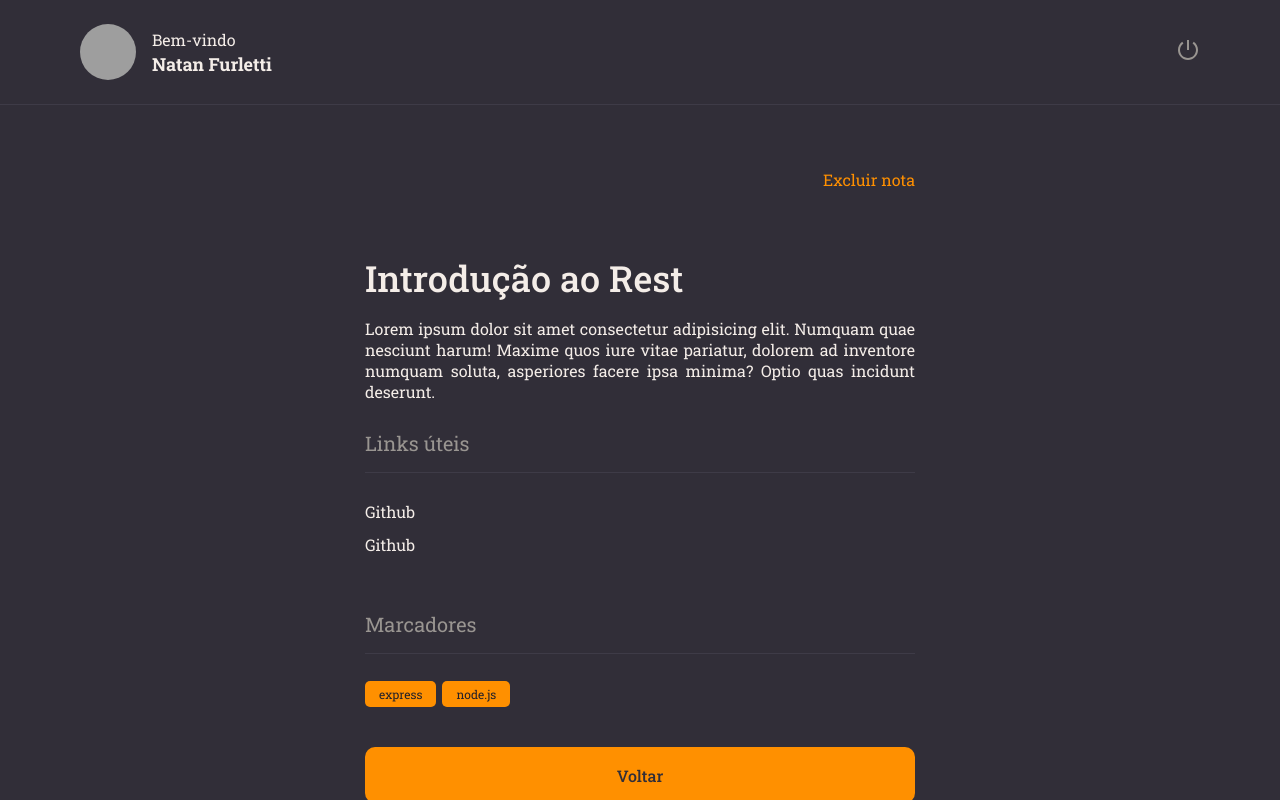
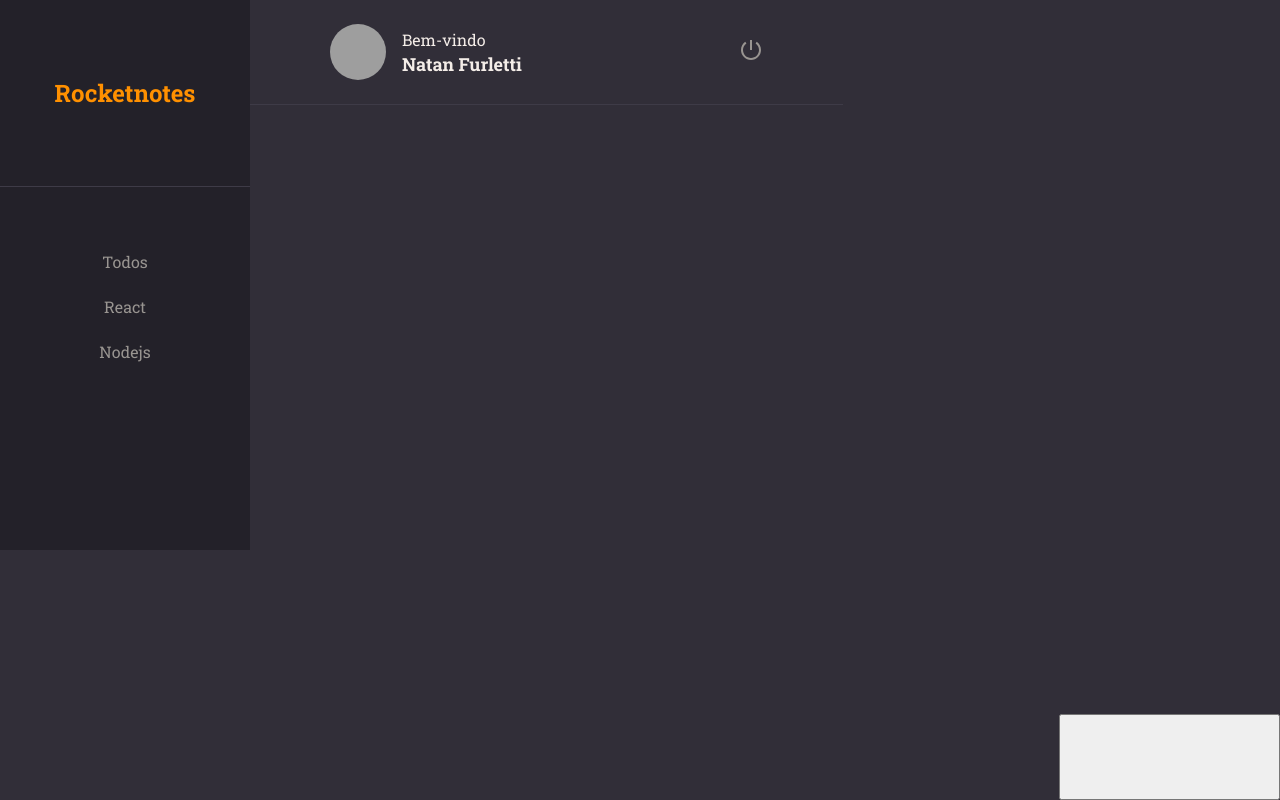
Before and after one commit to NatanFurletti/RocketNotes, a React (Vite) app: page / in a window 1280 px wide. Built offline with nearby package versions, Linux system fonts and the light colour scheme; grey boxes are pictures that could not be loaded.

Commit message:
feat: add Home/filters

```diff
--- a/src/components/ButtonText/index.jsx
+++ b/src/components/ButtonText/index.jsx
@@ -1,8 +1,8 @@
 import { Container } from "./styles";
 
-export function ButtonText({ title, ...rest }) {
+export function ButtonText({ title, isActive = false, ...rest }) {
   return (
-    <Container type="button" {...rest}>
+    <Container type="button" $isActive={isActive.toString()} {...rest}>
       {title}
     </Container>
   );
--- a/src/components/ButtonText/styles.js
+++ b/src/components/ButtonText/styles.js
@@ -2,7 +2,8 @@ import styled from "styled-components";
 
 export const Container = styled.button`
   background: none;
-  color: ${({ theme }) => theme.COLORS.ORANGE};
+  color: ${({ theme, $isactive }) =>
+    $isactive ? theme.COLORS.ORANGE : theme.COLORS.GRAY_100};
 
   border: none;
   font-size: 16px;
--- a/src/main.jsx
+++ b/src/main.jsx
@@ -1,6 +1,6 @@
 import React from "react";
 import ReactDOM from "react-dom/client";
-import { Details } from "./pages/Details";
+import { Home } from "./pages/Home";
 import { ThemeProvider } from "styled-components";
 import theme from "./styles/theme";
 import GlobalStyles from "./styles/global";
@@ -9,7 +9,7 @@ ReactDOM.createRoot(document.getElementById("root")).render(
   <React.StrictMode>
     <ThemeProvider theme={theme}>
       <GlobalStyles />
-      <Details />
+      <Home />
     </ThemeProvider>
   </React.StrictMode>
 );
--- /dev/null
+++ b/src/pages/Home/index.jsx
@@ -0,0 +1,34 @@
+import { Container, Brand, Menu, Search, Content, NewNote } from "./styles";
+
+import { Header } from "../../components/Header";
+import { ButtonText } from "../../components/ButtonText";
+
+export function Home() {
+  return (
+    <Container>
+      <Brand>
+        <h1>Rocketnotes</h1>
+      </Brand>
+
+      <Header />
+
+      <Menu>
+        <li>
+          <ButtonText title="Todos" />
+        </li>
+        <li>
+          <ButtonText title="React" />
+        </li>
+        <li>
+          <ButtonText title="Nodejs" />
+        </li>
+      </Menu>
+
+      <Search></Search>
+
+      <Content></Content>
+
+      <NewNote></NewNote>
+    </Container>
+  );
+}
--- /dev/null
+++ b/src/pages/Home/styles.js
@@ -0,0 +1,56 @@
+import styled from "styled-components";
+
+export const Container = styled.div`
+  width: 100%;
+  height: 100vh;
+
+  display: grid;
+  grid-template-columns: 250px auto;
+  grid-template-rows: 105px 128 auto 64px;
+  grid-template-areas:
+    "brand header"
+    "menu search"
+    "menu content"
+    "newnote content";
+
+  background-color: ${({ theme }) => theme.COLORS.BACKGROUND_800};
+`;
+export const Brand = styled.div`
+  grid-area: brand;
+
+  display: flex;
+  justify-content: center;
+  align-items: center;
+
+  border-bottom-width: 1px;
+  border-bottom-style: solid;
+  border-bottom-color: ${({ theme }) => theme.COLORS.BACKGROUND_700};
+
+  background-color: ${({ theme }) => theme.COLORS.BACKGROUND_900};
+
+  > h1 {
+    font-size: 24px;
+    color: ${({ theme }) => theme.COLORS.ORANGE};
+  }
+`;
+export const Menu = styled.ul`
+  grid-area: menu;
+
+  background-color: ${({ theme }) => theme.COLORS.BACKGROUND_900};
+
+  padding-top: 64px;
+  text-align: center;
+
+  > li {
+    margin-bottom: 24px;
+  }
+`;
+export const Search = styled.div`
+  grid-area: search;
+`;
+export const Content = styled.div`
+  grid-area: content;
+`;
+export const NewNote = styled.button`
+  grid-area: newnte;
+`;
```
